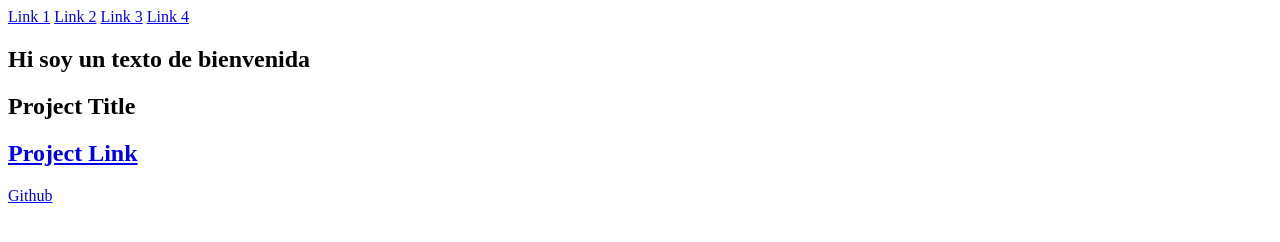
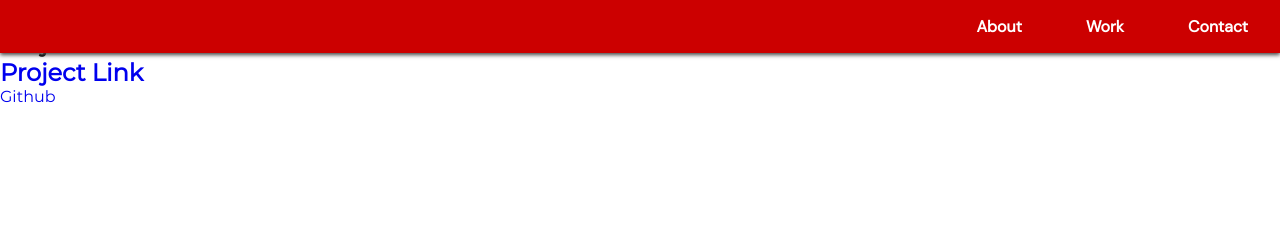
Before and after one commit to gabrielqzl/PersonalPortafolio, a plain HTML site: page index.html in a window 1280 px wide. Drawn offline with Linux system fonts and the light colour scheme.

Commit message:
Se maquetó el navbar

```diff
--- a/css/styles.css
+++ b/css/styles.css
@@ -1,5 +1,5 @@
 * {
-    border: 0;
+    margin: 0;
     padding: 0;
     box-sizing: border-box;
 }
@@ -8,15 +8,64 @@
     /* Colors */
     --primary: #cc0000;
     --secondary: #ffac25;
-    --graydark:  #282828;
+    --graydark: #282828;
     --graymediu: #464646;
     --black: #000;
     --white: #fff;
 }
+
+a {
+    text-decoration: none;
+}
+
+/* Fonts */
+@font-face {
+    font-family: 'DM Sans';
+    src: url('/fonts/DMSans-Regular.ttf');
+}
+
+@font-face {
+    font-family: 'Montserrat';
+    src: url('/fonts/Montserrat-Regular.ttf');
+}
+
+
 /* El navbar debe estar en la parte superior */
+/* Navbar */
 
-@media (max-width: 700px){
+body {
+    font-family: 'Montserrat';
+}
+
+#navbar {
+    display: flex;
+    justify-content: flex-end;
+    width: 100%;
+    background: var(--primary);
+    position: fixed;
+    top: 0;
+    left: 0;
+    box-shadow: 0px 2px 4px var(--graymediu);
+}
+
+.nav-link {
+    padding: 1em 2em;
+    color: var(--white);
+    font-family: 'DM Sans';
+    font-weight: bold;
+}
+
+.nav-link:hover {
+    background: var(--black);
+}
+
+
+@media (max-width: 500px) {
     body {
         background: lightgray;
     }
+
+    #navbar {
+        justify-content: center;
+    }
 }
--- a/index.html
+++ b/index.html
@@ -12,22 +12,23 @@
 <body>
     <!-- Navergar en las diferentes secciones de la página - debe ser fija en la parte superior -->
     <nav id="navbar">
-        <a href="#">Link 1</a>
-        <a href="#">Link 2</a>
-        <a href="#">Link 3</a>
-        <a href="#">Link 4</a>
+        <a href="#welcome-section" class="nav-link">About</a>
+        <a href="#projects" class="nav-link">Work</a>
+        <a href="#contact" class="nav-link">Contact</a>
     </nav>
-<!-- Debe abartar el alto del viewport superior de la página -->
+    <!-- Debe abartar el alto del viewport superior de la página -->
     <section id="welcome-section">
         <h1>Hi soy un texto de bienvenida</h1>
     </section>
 
     <section id="projects" class="projects-section">
-        <h2 class="project-tile">Project Title<h2/div>
-        <a href="#">Project Link</a>
+        <h2 class="project-tile">Project Title<h2/div> <a href="#">Project Link</a>
     </section>
 
-    <a href="#" id="perfil-link">Github</a>
+    <section id="contact">
+
+        <a href="#" id="perfil-link">Github</a>
+    </section>
 
 </body>
 
```
Also changed, not shown: fonts/DMSans-Regular.ttf (added), fonts/Montserrat-Regular.ttf (added).
